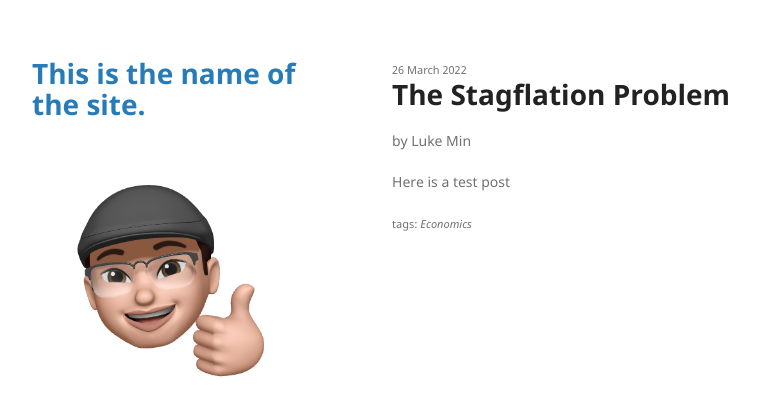
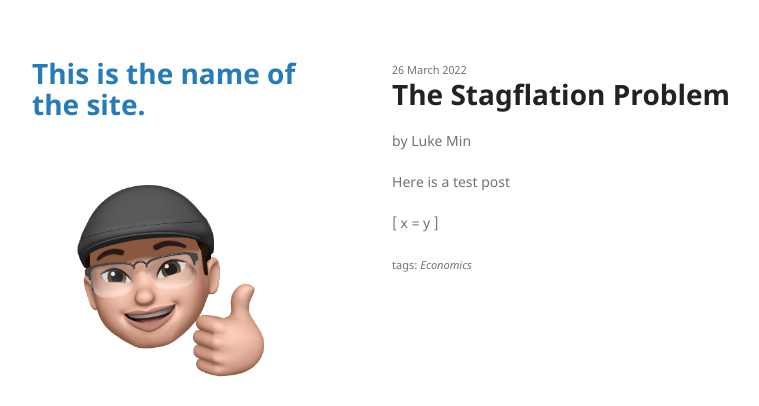
Before and after one commit to luke-min/luke-min.github.io, a Jekyll site: the page built from _posts/2022-03-26-stagflation.md, in a window 1280 px wide. Shown: the top 406 px of the page, without its empty margins (178-937 px from the left). Built offline with Jekyll 4.4.1, drawn with Linux system fonts in a browser that asks for light colours.

```diff
--- a/_posts/2022-03-26-stagflation.md
+++ b/_posts/2022-03-26-stagflation.md
@@ -7,3 +7,5 @@ tags: "Economics"
 ---
 
 Here is a test post
+
+\[ x = y \]
```
